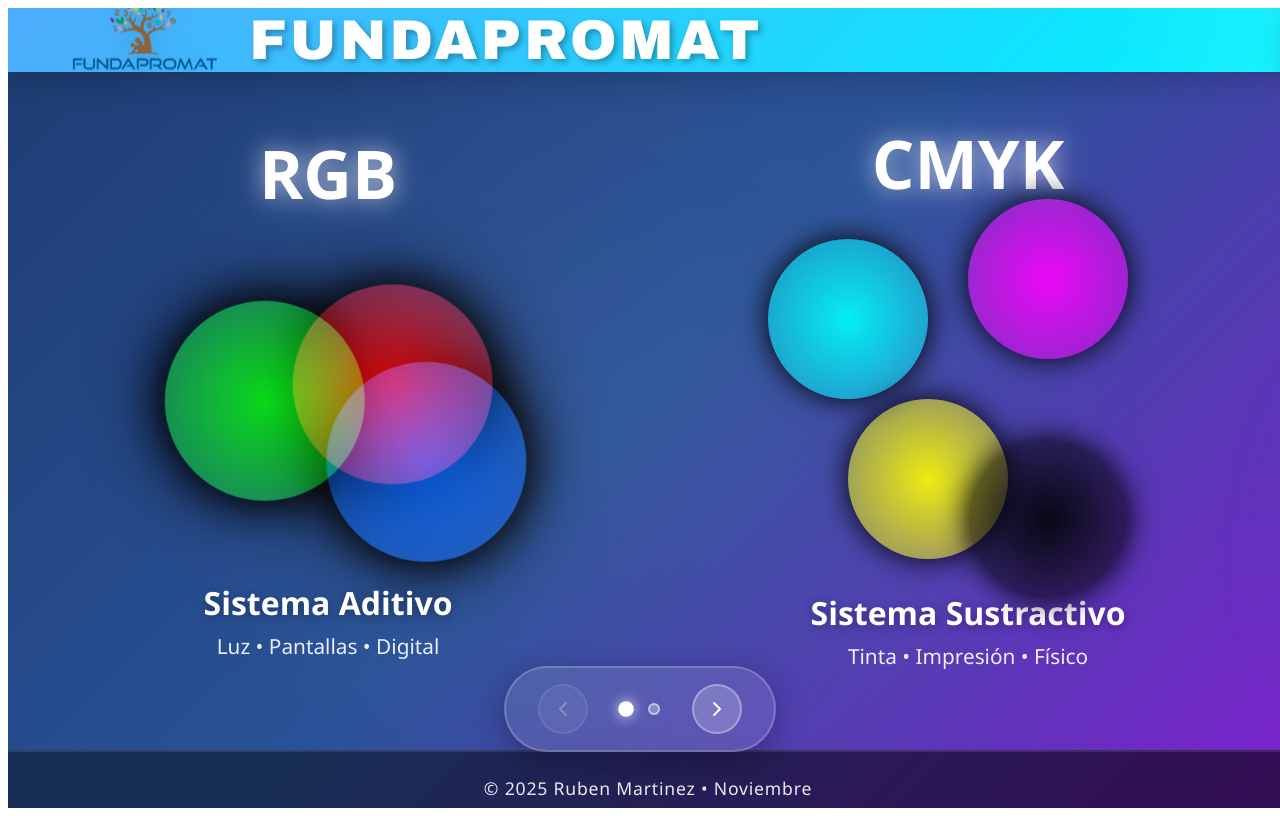
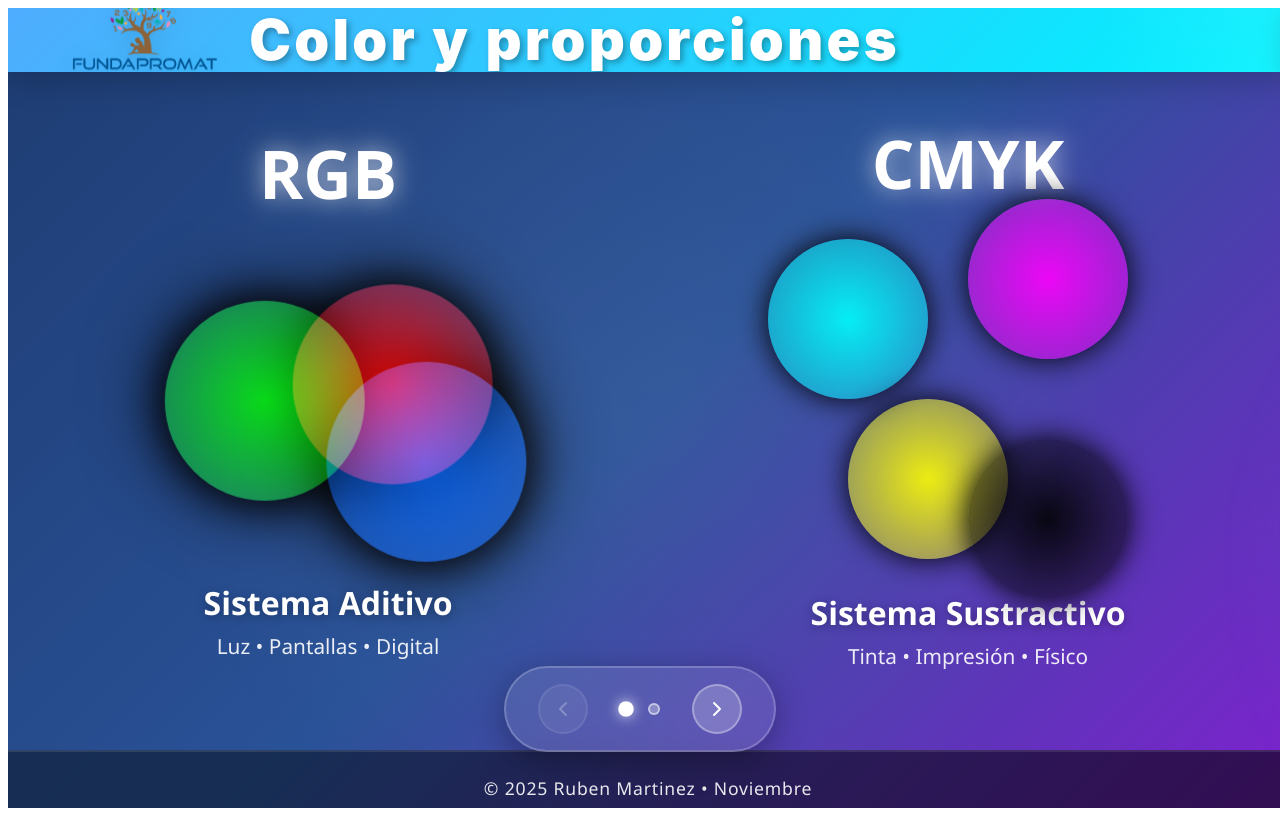
Before and after one commit to rubenmarti1972/presentacion, an Angular app: page / in a window 1280 px wide. Built offline with nearby package versions, Linux system fonts and the light colour scheme.

Commit message:
Ajustes en circulo

```diff
--- a/src/app/app.css
+++ b/src/app/app.css
@@ -78,7 +78,7 @@
 .header-title {
   font-size: 3.5rem;
   font-weight: 900;
-  font-family: 'Eurostile Extended', 'Arial Black', 'Impact', sans-serif;
+  font-family: 'Poppins', 'Montserrat', 'Inter', sans-serif;;
   color: #FFFFFF;
   text-shadow: 3px 3px 6px rgba(0, 0, 0, 0.3);
   letter-spacing: 0.2rem;
@@ -275,7 +275,7 @@
 
 .newton-image-container {
   flex: 0 0 45%;
-  animation: rotate-slow 20s linear infinite;
+
 }
 
 @keyframes rotate-slow {
--- a/src/app/app.html
+++ b/src/app/app.html
@@ -26,7 +26,7 @@
       <!-- Header -->
       <header class="slide-header">
         <img src="logo-fundapromat.png" alt="Fundapromat Logo" class="logo">
-        <h1 class="header-title">FUNDAPROMAT</h1>
+        <h1 class="header-title">Color y proporciones</h1>
       </header>
 
       <!-- Content -->
@@ -74,7 +74,7 @@
       <!-- Header -->
       <header class="slide-header">
         <img src="logo-fundapromat.png" alt="Fundapromat Logo" class="logo">
-        <h1 class="header-title">FUNDAPROMAT</h1>
+        <h1 class="header-title">Color y proporciones</h1>
       </header>
 
       <!-- Content -->
```
